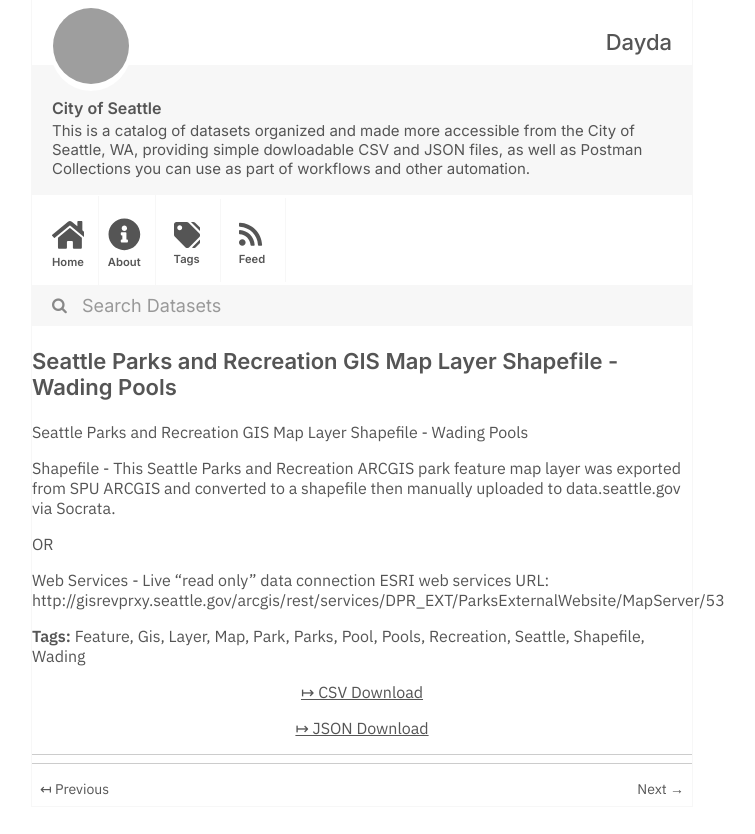
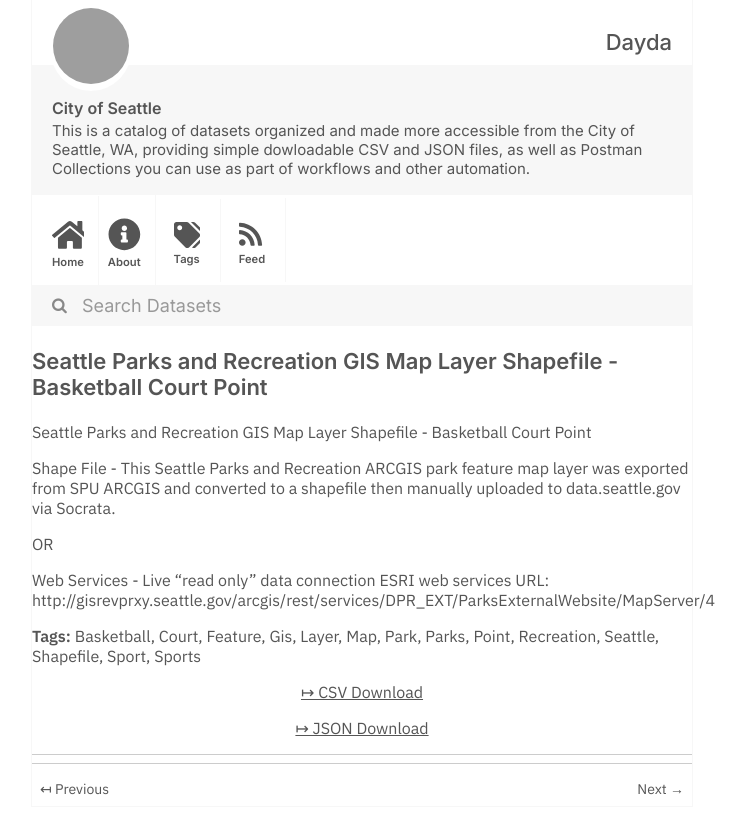
Before and after one commit to dayda-entities/city-of-seattle, a Jekyll site: the page built from _posts/2020-11-10-seattle-parks-and-recreation-g.md, in a window 1280 px wide, cut to the strip 0-834 px from the top of the page. Shown: the whole strip, without its empty margins (278-1033 px from the left). Built offline with Jekyll 4.4.1, drawn with Linux system fonts in a browser that asks for light colours; grey boxes are pictures that could not be loaded.

Commit message:
Publish Data

```diff
--- a/_posts/2020-11-10-seattle-parks-and-recreation-g.md
+++ b/_posts/2020-11-10-seattle-parks-and-recreation-g.md
@@ -1,33 +1,35 @@
 ---
-title: Seattle Parks and Recreation GIS Map Layer Shapefile - Wading Pools
-created: '2020-11-10T17:00:05.664806'
-modified: '2020-11-10T17:00:05.664814'
+title: Seattle Parks and Recreation GIS Map Layer Shapefile - Basketball Court Point
+created: '2020-11-10T16:59:13.226169'
+modified: '2020-11-10T16:59:13.226180'
 state: active
 type: dataset
 tags:
+  - Basketball
+  - Court
   - Feature
   - Gis
   - Layer
   - Map
   - Park
   - Parks
-  - Pool
-  - Pools
+  - Point
   - Recreation
   - Seattle
   - Shapefile
-  - Wading
+  - Sport
+  - Sports
 groups:
   - Local Government
-csv_url: 'https://data.seattle.gov/api/views/q9rk-mk36/rows.csv?accessType=DOWNLOAD'
-json_url: 'https://data.seattle.gov/api/views/q9rk-mk36/rows.json?accessType=DOWNLOAD'
+csv_url: 'https://data.seattle.gov/api/views/dxss-26kb/rows.csv?accessType=DOWNLOAD'
+json_url: 'https://data.seattle.gov/api/views/dxss-26kb/rows.json?accessType=DOWNLOAD'
 layout: post
 
 ---
-Seattle Parks and Recreation GIS Map Layer Shapefile - Wading Pools
+Seattle Parks and Recreation GIS Map Layer Shapefile - Basketball Court Point
 
-Shapefile - This Seattle Parks and Recreation ARCGIS park feature map layer was exported from SPU ARCGIS and converted to a shapefile then manually uploaded to data.seattle.gov via Socrata.
+Shape File - This Seattle Parks and Recreation ARCGIS park feature map layer was exported from SPU ARCGIS and converted to a shapefile then manually uploaded to data.seattle.gov via Socrata.
 
 OR
 
-Web Services - Live "read only" data connection ESRI web services URL: http://gisrevprxy.seattle.gov/arcgis/rest/services/DPR_EXT/ParksExternalWebsite/MapServer/53
+Web Services - Live "read only" data connection ESRI web services URL: http://gisrevprxy.seattle.gov/arcgis/rest/services/DPR_EXT/ParksExternalWebsite/MapServer/4
```
